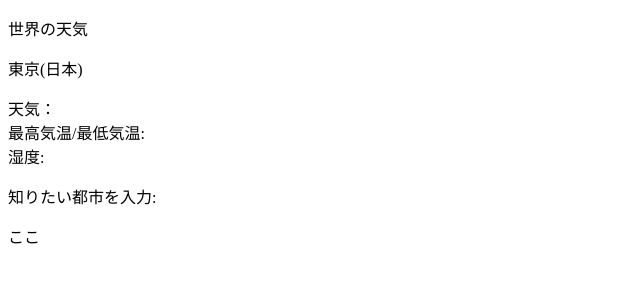
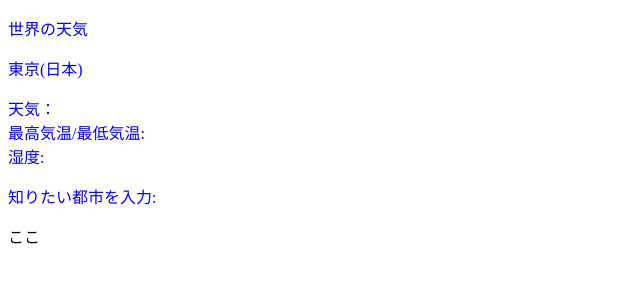
Before and after one commit to G184352021/medialabo, a plain HTML site: page project.html in a window 1280 px wide. Shown: the whole page, without its empty margins (0-640 px from the left). Drawn offline with Linux system fonts and the light colour scheme.

Commit message:
project.html

```diff
--- a/project.html
+++ b/project.html
@@ -4,7 +4,7 @@
         <meta charset="utf-8">
         <title>My project weather page</title>
         <script src="weather.js" defer></script>
-        <link rel="styleseet" href="project_style.css">
+        <link rel="stylesheet" href="project_style.css">
     </head>
     <body>
         <p>世界の天気</p>
```
